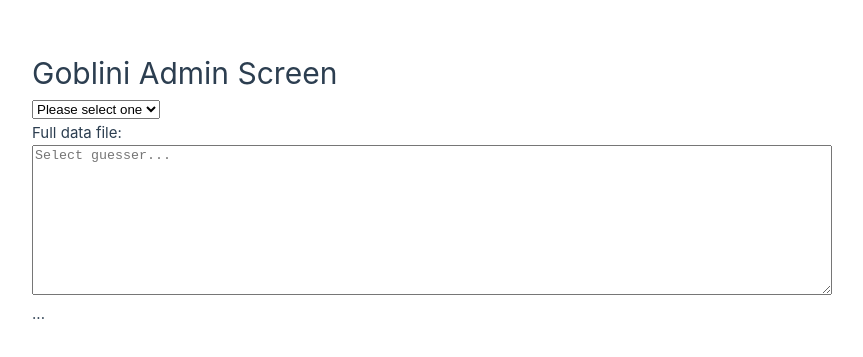
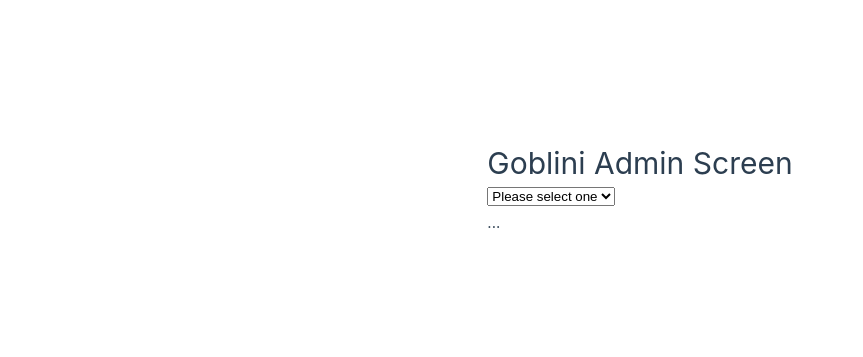
Before and after one commit to rchermside/goblini-admin, a Vue app in the folder goblini-admin-app/: page / in a window 1280 px wide. Shown: the part 213-570 px from the top of the page, without its empty margins (0-863 px from the left). Built offline with nearby package versions, Linux system fonts and the light colour scheme.

Commit message:
Improve the layout, but it's not perfect yet.

```diff
--- a/goblini-admin-app/src/App.vue
+++ b/goblini-admin-app/src/App.vue
@@ -10,61 +10,15 @@ import ListGuesserStuff from "./components/ListGuesserStuff.vue";
 @import './assets/base.css';
 
 #app {
-  max-width: 1280px;
   margin: 0 auto;
   padding: 2rem;
 
   font-weight: normal;
 }
 
-header {
-  line-height: 1.5;
+body {
+  display: flex;
+  place-items: center;
 }
 
-.logo {
-  display: block;
-  margin: 0 auto 2rem;
-}
-
-a,
-.green {
-  text-decoration: none;
-  color: hsla(160, 100%, 37%, 1);
-  transition: 0.4s;
-}
-
-@media (hover: hover) {
-  a:hover {
-    background-color: hsla(160, 100%, 37%, 0.2);
-  }
-}
-
-@media (min-width: 1024px) {
-  body {
-    display: flex;
-    place-items: center;
-  }
-
-  #app {
-    display: grid;
-    grid-template-columns: 1fr 1fr;
-    padding: 0 2rem;
-  }
-
-  header {
-    display: flex;
-    place-items: center;
-    padding-right: calc(var(--section-gap) / 2);
-  }
-
-  header .wrapper {
-    display: flex;
-    place-items: flex-start;
-    flex-wrap: wrap;
-  }
-
-  .logo {
-    margin: 0 2rem 0 0;
-  }
-}
 </style>
--- a/goblini-admin-app/src/components/GuessList.vue
+++ b/goblini-admin-app/src/components/GuessList.vue
@@ -31,7 +31,7 @@
     display: flex;
     flex-direction: column;
     overflow-y: scroll;
-    height: 200px;
+    min-height: 200px;
     border: 1px solid black;
     margin: 5px;
   }
--- a/goblini-admin-app/src/components/ListGuesserStuff.vue
+++ b/goblini-admin-app/src/components/ListGuesserStuff.vue
@@ -11,6 +11,7 @@
   const URL_SUFFIX = "Guesser.json"
   const guesserName = ref("");
   const guesserData = ref(null);
+  const rawDataDisplayed = ref(false);
   const singleFactorDisplayed = ref(null);
   const content = computed(() => {
     if (guesserData.value === null) {
@@ -35,16 +36,21 @@
 </script>
 
 <template>
-  <div>
+  <div class="whole-thing">
     <h1>Goblini Admin Screen</h1>
+    <div class="controls-row">
       <select v-model="guesserName">
         <option disabled value="">Please select one</option>
         <option value="animal">Animals</option>
         <option value="dnd">D&D</option>
       </select>
+      <button v-if="guesserData != null" @click="rawDataDisplayed = !rawDataDisplayed">Raw JSON</button>
+    </div>
+    <div v-if="rawDataDisplayed">
       <p>Full data file:</p>
       <textarea v-model="content" placeholder="Select guesser..."></textarea>
-    <div v-if="guesserData != null">
+    </div>
+    <div v-if="!rawDataDisplayed && guesserData != null" class="main-display">
       <three-tab-component>
         <template v-slot:title0>Guesses</template>
         <template v-slot:item0>
@@ -82,8 +88,20 @@
 </template>
 
 <style scoped>
+  .whole-thing {
+    width: 100%;
+    height: 100%;
+  }
+  .controls-row {
+    display: flex;
+    justify-content: space-between;
+    margin-bottom: 5px;
+  }
   textarea {
-    width: 800px;
-    height: 150px;
+    width: 80vw;
+    height: 70vh;
+  }
+  .main-display {
+    max-height: 100%;
   }
 </style>
--- a/goblini-admin-app/src/components/QuestionList.vue
+++ b/goblini-admin-app/src/components/QuestionList.vue
@@ -31,7 +31,7 @@
     display: flex;
     flex-direction: column;
     overflow-y: scroll;
-    height: 200px;
+    min-height: 200px;
     border: 1px solid black;
     margin: 5px;
   }
```
Lines whose indentation alone changed are shown as unchanged.
